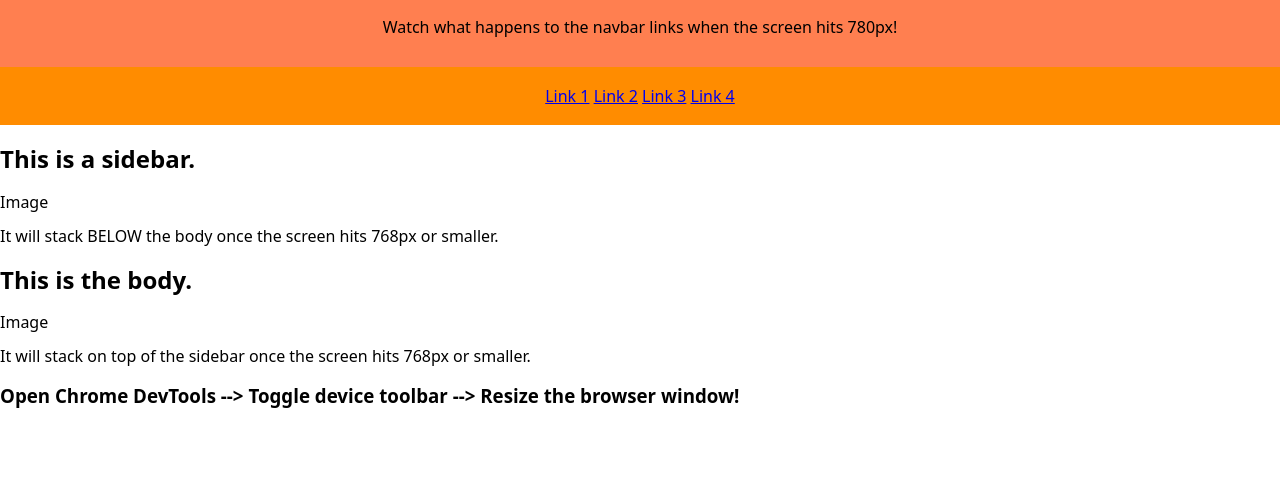
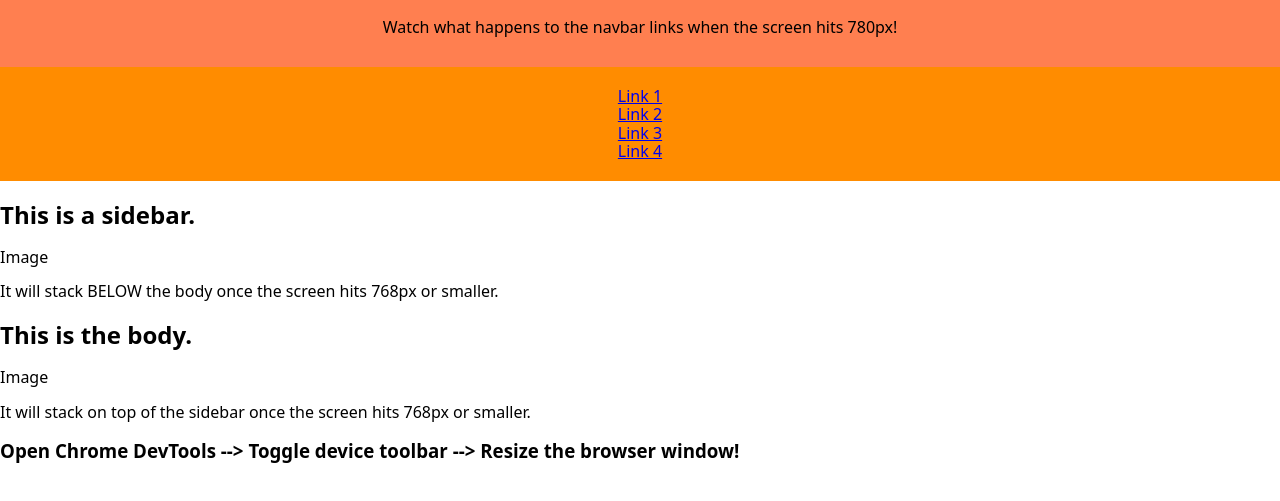
Before and after one commit to masonMO25/tativity-2-1, a website built with Vite: page 5.html in a window 1280 px wide. Shown: the part 77-578 px from the top of the page. Built offline with nearby package versions, Linux system fonts and the light colour scheme.

Commit message:
changes 2

```diff
--- a/5.html
+++ b/5.html
@@ -17,10 +17,18 @@
     </header>
 
     <nav>
-      <a href="#">Link 1</a>
-      <a href="#">Link 2</a>
-      <a href="#">Link 3</a>
-      <a href="#">Link 4</a>
+      <section class="card">
+        <a href="#">Link 1</a>
+      </section>
+      <section class="card">
+        <a href="#">Link 2</a>
+      </section>
+      <section class="card">
+        <a href="#">Link 3</a>
+      </section>
+      <section class="card">
+        <a href="#">Link 4</a>
+      </section>
     </nav>
 
     <main>
--- a/assets/css/5.css
+++ b/assets/css/5.css
@@ -10,7 +10,9 @@ nav {
   padding: 20px;
 }
 
-a {
+.card {
   flex-direction: column;
-  justify-content: space-around;
+  justify-content: space-between;
+  flex-wrap: wrap;
+  align-content: space-between;
 }
```
